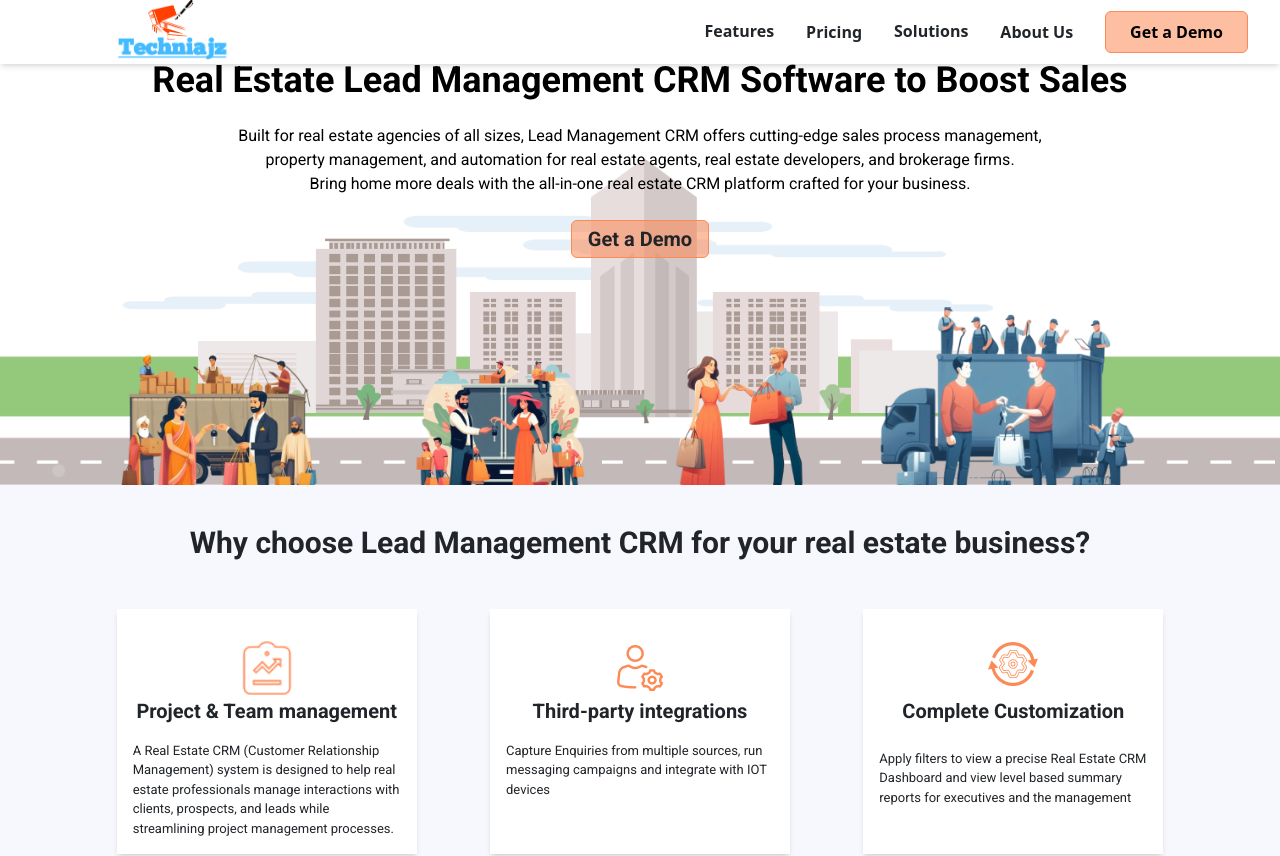
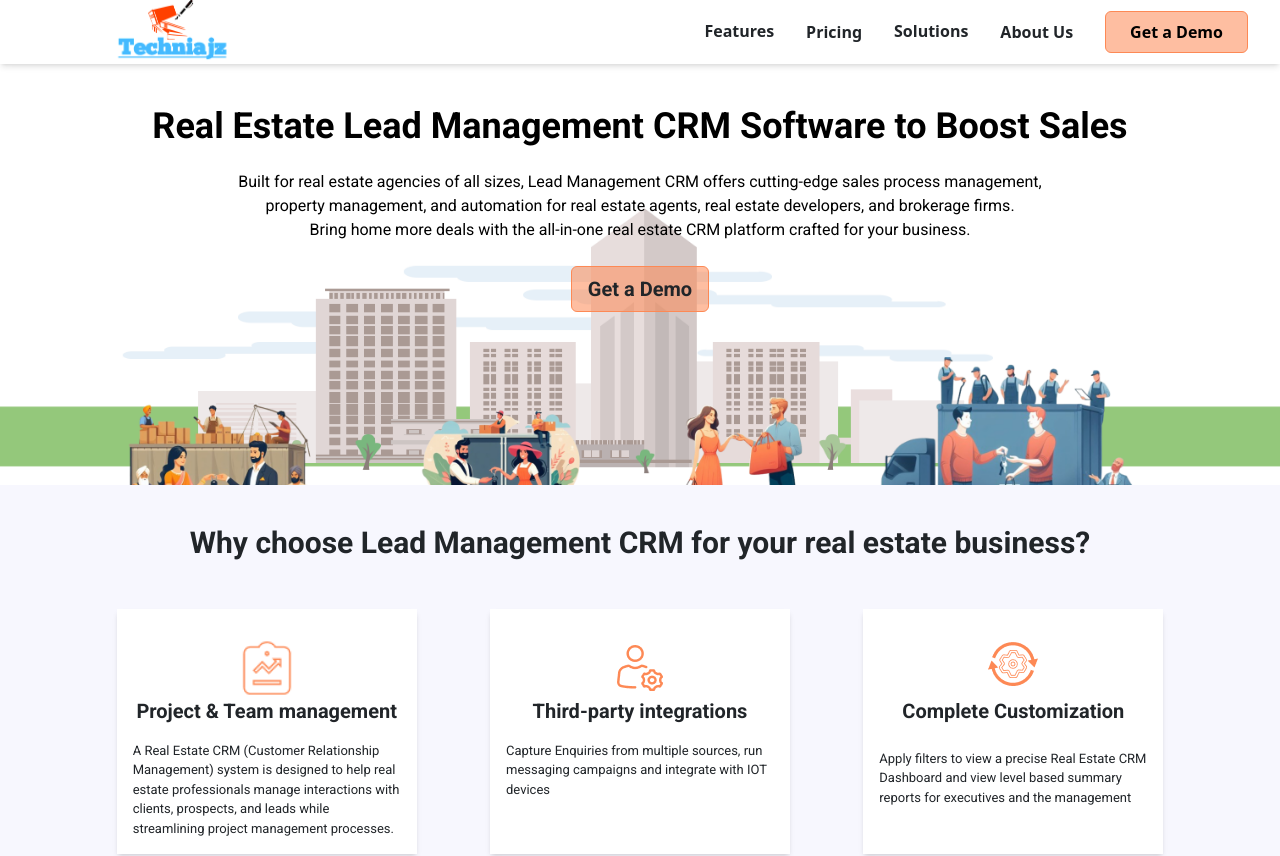
Before and after one commit to yogeshpradhnani/REF, a React (Vite) app: page / in a window 1280 px wide. Shown: the top 856 px of the page. Built offline with nearby package versions, Linux system fonts and the light colour scheme.

Commit message:
done by yogesh

```diff
--- a/src/components/Home.jsx
+++ b/src/components/Home.jsx
@@ -26,7 +26,7 @@ export default function Home() {
 
   return (
     <>
-    <div className='  text-center w-full  mt-[200px] md:mt-0 translate-y-[-150px] font-roboto' >
+    <div className='  text-center w-full  mt-[200px] md:mt-0 translate-y-[-100px] font-roboto' >
     <div className=" ">
         <img className="w-full  "  src={image} alt="Banner" />
         <div className="absolute inset-0 flex flex-col justify-center items-center px-4 md:px-0">
@@ -40,7 +40,7 @@ export default function Home() {
           <p className="text-[13.8px] md:text-base text-black">
             Bring home more deals with the all-in-one real estate CRM platform crafted for your business.
           </p>
-          <button className="text-xl font-bold md:text-xl mt-4 md:my-4 py-1 px-3 bg-[#FD89558C] border-1 border-[#FD8955] rounded-md hover:bg-[#FD8955] transition duration-300">
+          <button className="text-xl font-bold md:text-xl mt-4 md:my-4 py-2 px-3 bg-[#FD89558C] border-1 border-[#FD8955] rounded-md hover:bg-[#FD8955] transition duration-300">
             Get a Demo
           </button>
         </div>
```
Also changed, not shown: src/assets/linkedin.png (added).
